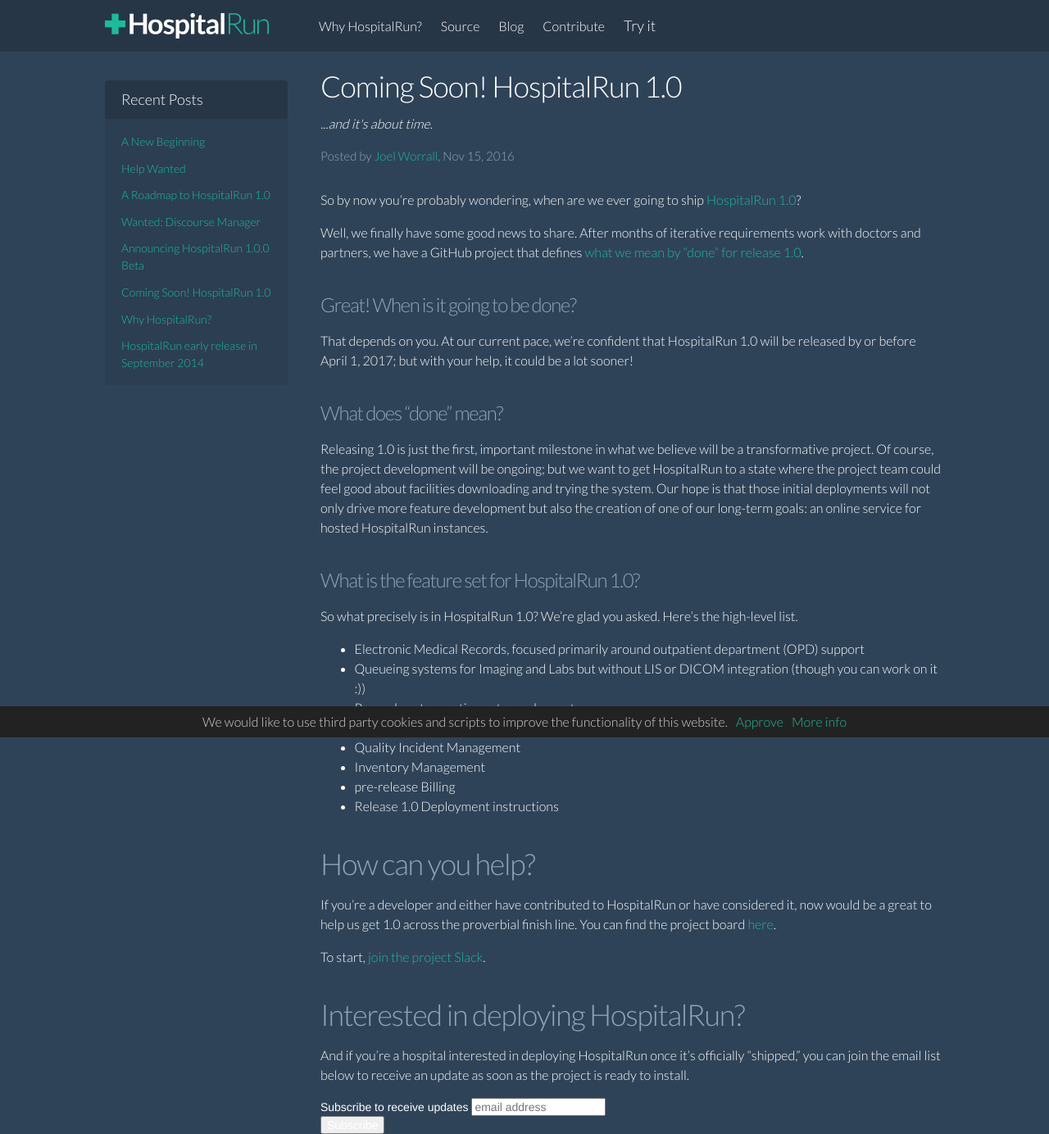
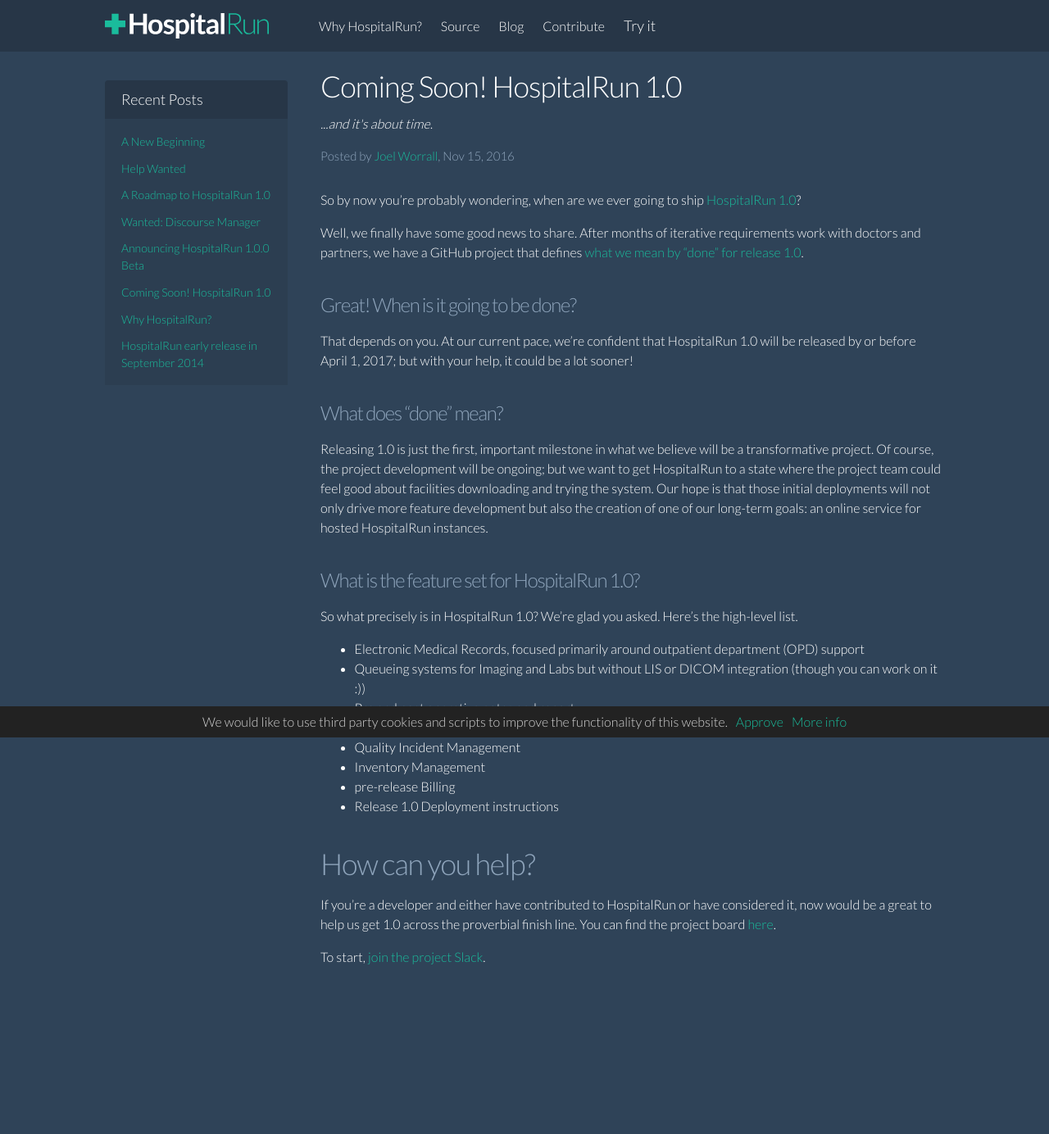
Before and after one commit to HospitalRun/hospitalrun.io, a Jekyll site: the page built from _posts/2016-11-15-hospitalrun-release-1.0.markdown, in a window 1280 px wide. Shown: the whole page at 82% size. Built offline with Jekyll 4.4.1, drawn with Linux system fonts in a browser that asks for light colours; nearby versions of some CDN libraries; comment, search, counter and statistics services are not loaded; after the commit the page ends 1196 px from its top, so only the background shows below that.

Commit message:
Removes mailchimp form

```diff
--- a/_posts/2016-11-15-hospitalrun-release-1.0.markdown
+++ b/_posts/2016-11-15-hospitalrun-release-1.0.markdown
@@ -44,30 +44,5 @@ If you're a developer and either have contributed to HospitalRun or have conside
 
 To start, [join the project Slack](https://hospitalrun-slack.herokuapp.com).
 
-# Interested in deploying HospitalRun?
-
-And if you're a hospital interested in deploying HospitalRun once it's officially "shipped," you can join the email list below to receive an update as soon as the project is ready to install.
-
-<!-- Begin MailChimp Signup Form -->
-<link href="//cdn-images.mailchimp.com/embedcode/horizontal-slim-10_7.css" rel="stylesheet" type="text/css">
-<style type="text/css">
-	#mc_embed_signup{ clear:left; font:14px Helvetica,Arial,sans-serif; width:100%;}
-	/* Add your own MailChimp form style overrides in your site stylesheet or in this style block.
-	   We recommend moving this block and the preceding CSS link to the HEAD of your HTML file. */
-</style>
-<div id="mc_embed_signup">
-<form action="//hospitalrun.us13.list-manage.com/subscribe/post?u=b2206ca51af3900756274184b&amp;id=d86a8451fb" method="post" id="mc-embedded-subscribe-form" name="mc-embedded-subscribe-form" class="validate" target="_blank" rel="noopener"  novalidate>
-    <div id="mc_embed_signup_scroll">
-	<label for="mce-EMAIL">Subscribe to receive updates</label>
-	<input type="email" value="" name="EMAIL" class="email" id="mce-EMAIL" placeholder="email address" required>
-    <!-- real people should not fill this in and expect good things - do not remove this or risk form bot signups-->
-    <div style="position: absolute; left: -5000px;" aria-hidden="true"><input type="text" name="b_b2206ca51af3900756274184b_d86a8451fb" tabindex="-1" value=""></div>
-    <div class="clear"><input type="submit" value="Subscribe" name="subscribe" id="mc-embedded-subscribe" class="button"></div>
-    </div>
-</form>
-</div>
-
-<!--End mc_embed_signup-->
-
 [jekyll-gh]: https://github.com/mojombo/jekyll
 [jekyll]: http://jekyllrb.com
```
Also changed, not shown: beta/index.md (+0 -23 lines).
